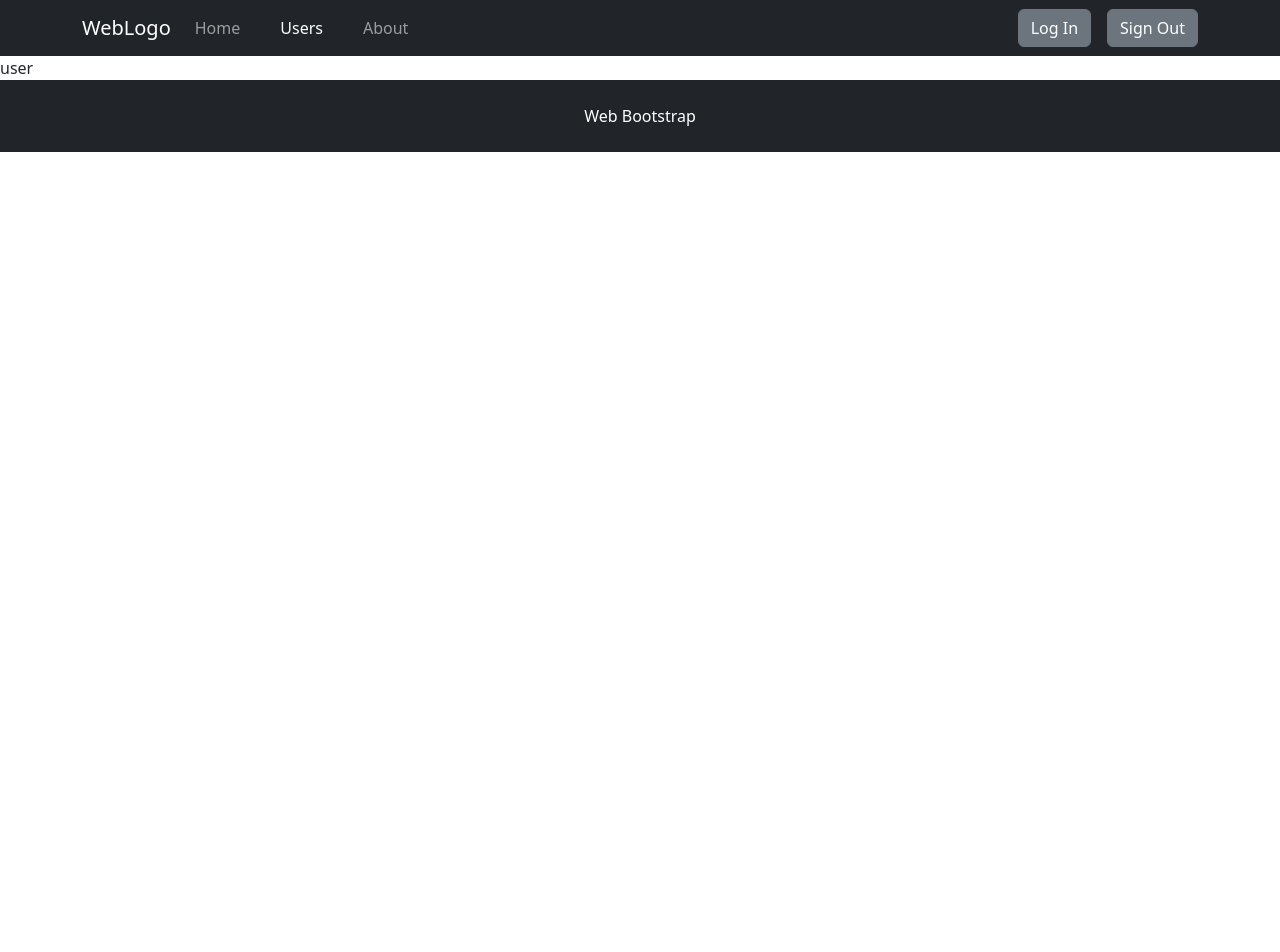
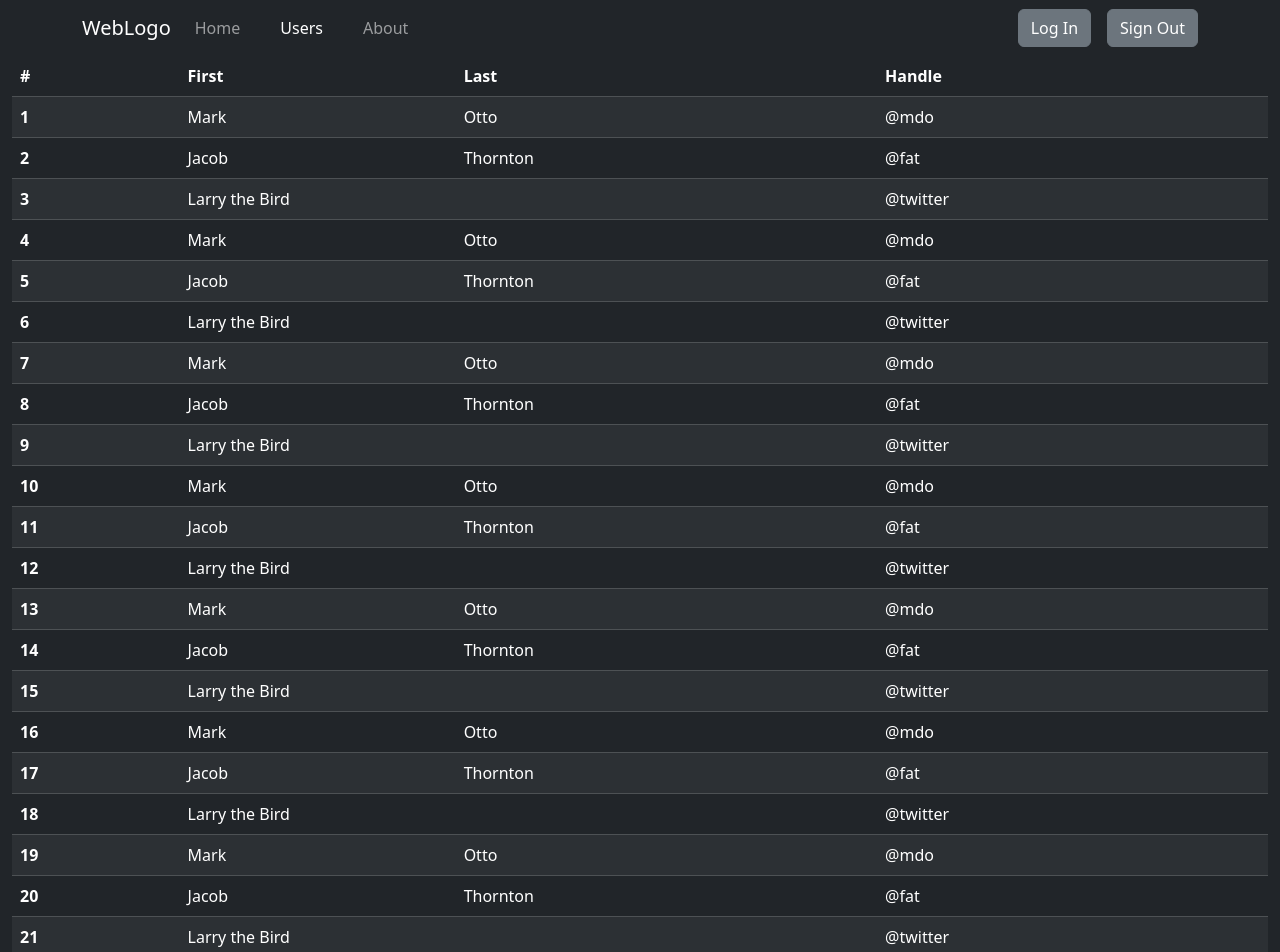
Before and after one commit to koleso8/Bootstrap_test, a React (Vite) app: page /users in a window 1280 px wide. Shown: the top 952 px of the page. Before the commit the page ends 800 px from the top, so only its background shows below. Built offline with nearby package versions, Linux system fonts and the light colour scheme.

Commit message:
add users page

```diff
--- a/src/pages/Users.jsx
+++ b/src/pages/Users.jsx
@@ -1,5 +1,158 @@
+import { Container } from 'react-bootstrap';
+
 const Users = () => {
-  return <div>user</div>;
+  return (
+    <Container fluid className="bg-dark">
+      <table className="table table-dark table-striped table-hover m-0">
+        <thead>
+          <tr>
+            <th scope="col">#</th>
+            <th scope="col">First</th>
+            <th scope="col">Last</th>
+            <th scope="col">Handle</th>
+          </tr>
+        </thead>
+        <tbody>
+          <tr>
+            <th scope="row">1</th>
+            <td>Mark</td>
+            <td>Otto</td>
+            <td>@mdo</td>
+          </tr>
+          <tr>
+            <th scope="row">2</th>
+            <td>Jacob</td>
+            <td>Thornton</td>
+            <td>@fat</td>
+          </tr>
+          <tr>
+            <th scope="row">3</th>
+            <td colSpan="2">Larry the Bird</td>
+            <td>@twitter</td>
+          </tr>
+          <tr>
+            <th scope="row">4</th>
+            <td>Mark</td>
+            <td>Otto</td>
+            <td>@mdo</td>
+          </tr>
+          <tr>
+            <th scope="row">5</th>
+            <td>Jacob</td>
+            <td>Thornton</td>
+            <td>@fat</td>
+          </tr>
+          <tr>
+            <th scope="row">6</th>
+            <td colSpan="2">Larry the Bird</td>
+            <td>@twitter</td>
+          </tr>
+          <tr>
+            <th scope="row">7</th>
+            <td>Mark</td>
+            <td>Otto</td>
+            <td>@mdo</td>
+          </tr>
+          <tr>
+            <th scope="row">8</th>
+            <td>Jacob</td>
+            <td>Thornton</td>
+            <td>@fat</td>
+          </tr>
+          <tr>
+            <th scope="row">9</th>
+            <td colSpan="2">Larry the Bird</td>
+            <td>@twitter</td>
+          </tr>
+          <tr>
+            <th scope="row">10</th>
+            <td>Mark</td>
+            <td>Otto</td>
+            <td>@mdo</td>
+          </tr>
+          <tr>
+            <th scope="row">11</th>
+            <td>Jacob</td>
+            <td>Thornton</td>
+            <td>@fat</td>
+          </tr>
+          <tr>
+            <th scope="row">12</th>
+            <td colSpan="2">Larry the Bird</td>
+            <td>@twitter</td>
+          </tr>
+          <tr>
+            <th scope="row">13</th>
+            <td>Mark</td>
+            <td>Otto</td>
+            <td>@mdo</td>
+          </tr>
+          <tr>
+            <th scope="row">14</th>
+            <td>Jacob</td>
+            <td>Thornton</td>
+            <td>@fat</td>
+          </tr>
+          <tr>
+            <th scope="row">15</th>
+            <td colSpan="2">Larry the Bird</td>
+            <td>@twitter</td>
+          </tr>
+          <tr>
+            <th scope="row">16</th>
+            <td>Mark</td>
+            <td>Otto</td>
+            <td>@mdo</td>
+          </tr>
+          <tr>
+            <th scope="row">17</th>
+            <td>Jacob</td>
+            <td>Thornton</td>
+            <td>@fat</td>
+          </tr>
+          <tr>
+            <th scope="row">18</th>
+            <td colSpan="2">Larry the Bird</td>
+            <td>@twitter</td>
+          </tr>
+          <tr>
+            <th scope="row">19</th>
+            <td>Mark</td>
+            <td>Otto</td>
+            <td>@mdo</td>
+          </tr>
+          <tr>
+            <th scope="row">20</th>
+            <td>Jacob</td>
+            <td>Thornton</td>
+            <td>@fat</td>
+          </tr>
+          <tr>
+            <th scope="row">21</th>
+            <td colSpan="2">Larry the Bird</td>
+            <td>@twitter</td>
+          </tr>
+          <tr>
+            <th scope="row">22</th>
+            <td>Mark</td>
+            <td>Otto</td>
+            <td>@mdo</td>
+          </tr>
+          <tr>
+            <th scope="row">23</th>
+            <td>Jacob</td>
+            <td>Thornton</td>
+            <td>@fat</td>
+          </tr>
+          <tr>
+            <th scope="row">24</th>
+            <td colSpan="2">Larry the Bird</td>
+            <td>@twitter</td>
+          </tr>
+        </tbody>
+      </table>
+    </Container>
+  );
 };
 
 export default Users;
```
